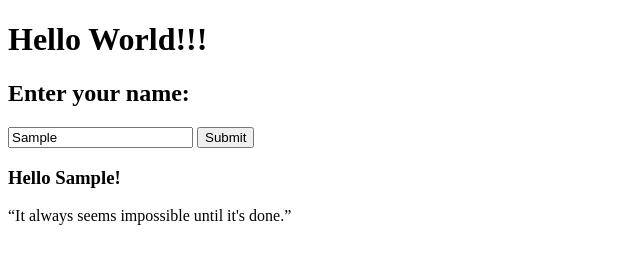
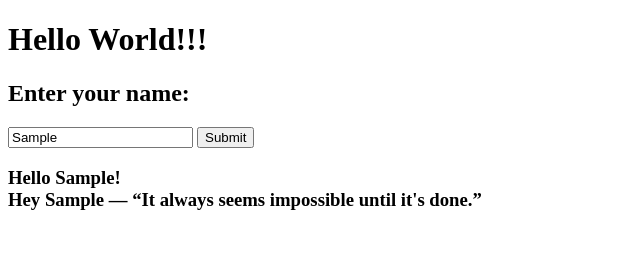
Before and after one commit to Deepakrajbr/sample-work, a plain HTML site: page index.html in a window 1280 px wide. Both pictures are taken after typing "Sample" into the empty fields and a click on the button "Submit". Shown: the whole page, without its empty margins (0-640 px from the left). Drawn offline with Linux system fonts and the light colour scheme.

Commit message:
Added some change to the quote

```diff
--- a/index.html
+++ b/index.html
@@ -22,10 +22,9 @@
 
 
         document.getElementById("message").innerText = "Hello " + name + "!";
+
+        document.getElementById("message").innerText ="Hello " + name + "!\nHey " + name + " — “It always seems impossible until it's done.”";
       }
     </script>
-    <P>
-        “It always seems impossible until it's done.”
-    </P>
 </body>
 </html>
```
